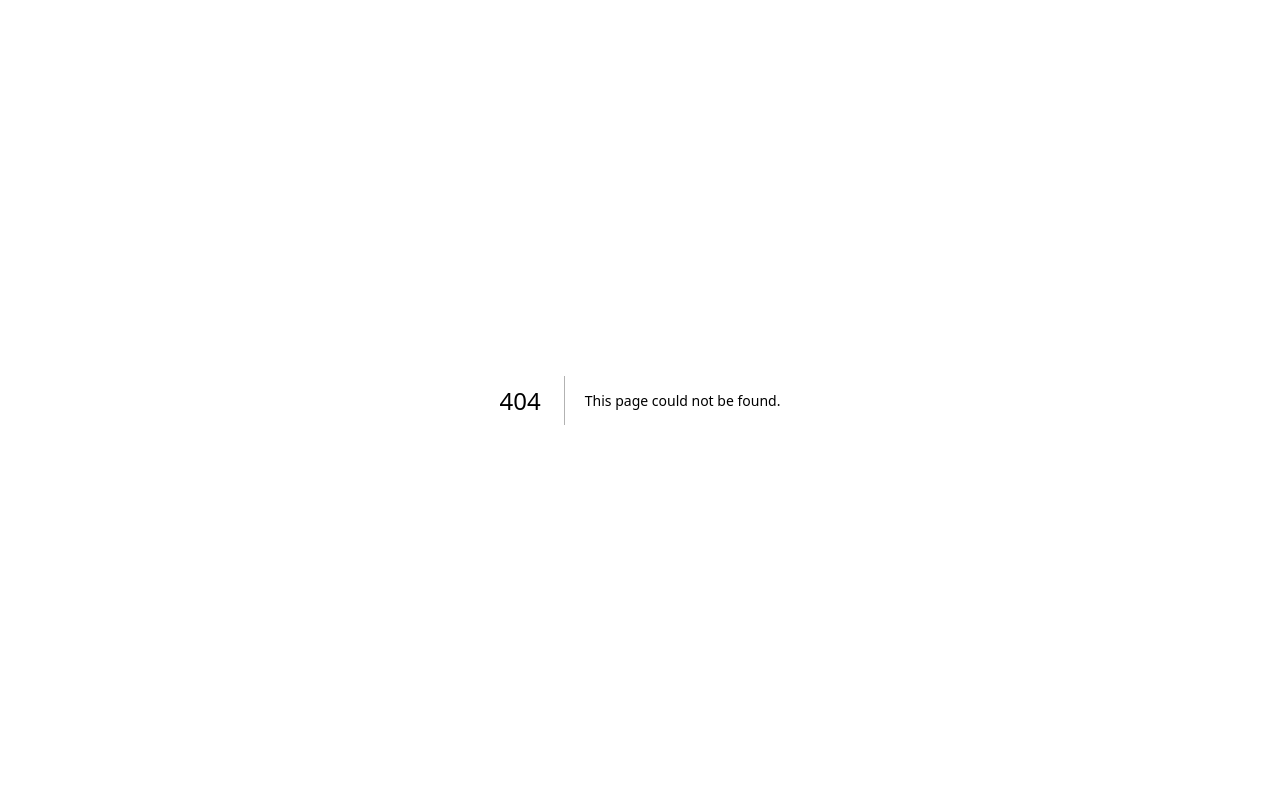
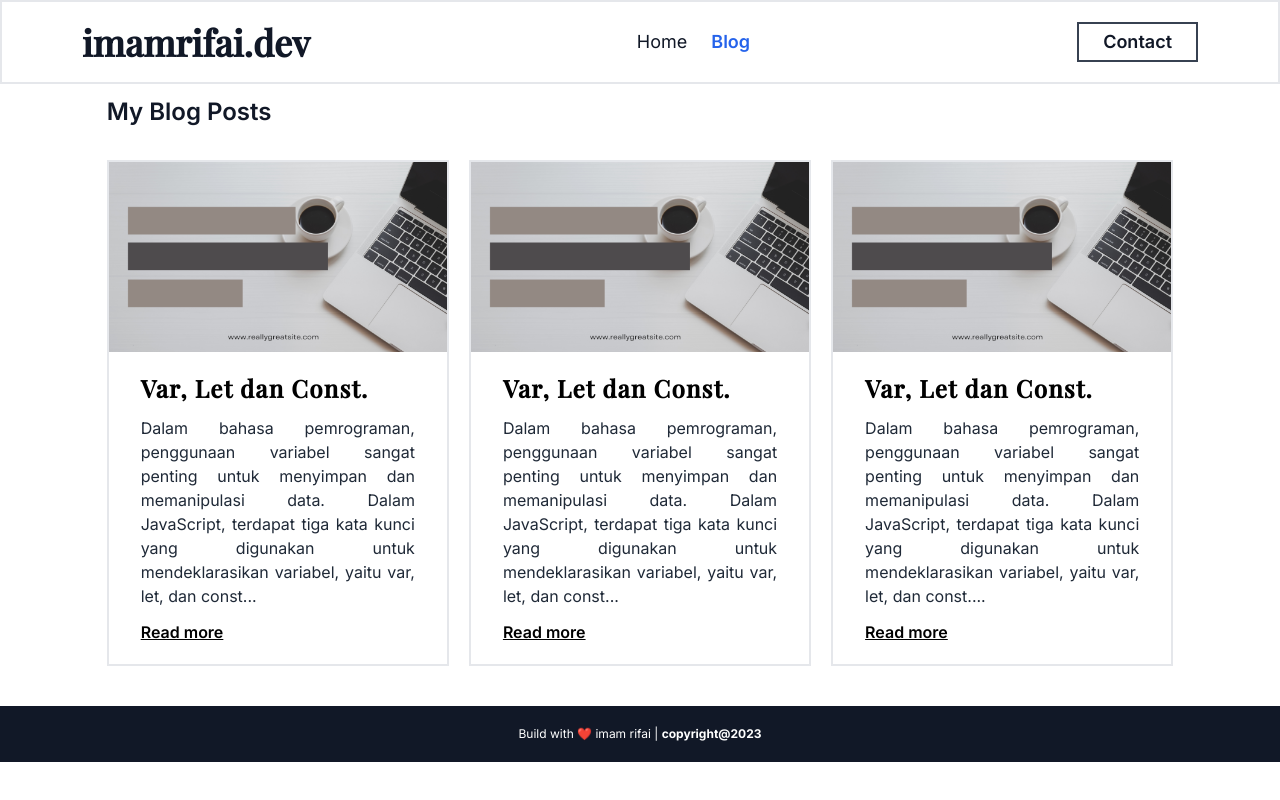
Before and after one commit to mohimamrifai/imamrifaidev-my-id, a Next.js app: page /blog in a window 1280 px wide. Before the commit this address had no page. Built offline with nearby package versions, Linux system fonts and the light colour scheme.

Commit message:
update blog section

```diff
--- /dev/null
+++ b/app/blog/layout.jsx
@@ -0,0 +1,12 @@
+import Footer from "../components/Footer";
+import Navbar from "../components/Navbar";
+
+export default function BlogLayout({ children }) {
+    return (
+        <>
+            <Navbar />
+            {children}
+            <Footer />
+        </>
+    )
+}
--- /dev/null
+++ b/app/blog/page.jsx
@@ -0,0 +1,25 @@
+import React from 'react'
+import { posts } from '../posts'
+import Image from 'next/image'
+import Link from 'next/link'
+
+
+export default function Blog() {
+    return (
+        <div className='mt-20 w-10/12 mx-auto'>
+            <h1 className='text-2xl font-semibold text-gray-900 md:mt-24'>My Blog Posts</h1>
+            <div className='mt-8 lg:grid lg:gap-5 lg:grid-cols-3'>
+                {posts.map(({ id, judul, slug, desc }) => (
+                    <div key={id} className='border-2 mb-10 pb-5'>
+                    <Image
+                        src="/blog/post-img.png" width={300} height={350} alt='gambar' className='w-full mb-5'
+                     />
+                        <Link href={`/blog/${slug}`} className='text-2xl ps-8 font-playFair tracking-wider font-bold'>{judul}</Link>
+                        <p className='my-3 px-8 text-justify text-gray-800'>{desc}...</p>
+                        <Link href={`/blog/${slug}`} className='underline ps-8 font-semibold'>Read more</Link>
+                    </div>
+                ))}
+            </div>
+        </div>
+    )
+}
--- /dev/null
+++ b/app/components/Footer.jsx
@@ -0,0 +1,7 @@
+import React from 'react'
+
+export default function Footer() {
+  return (
+    <footer className='text-center bg-gray-900 py-5 text-white text-xs'>Build with ❤️ imam rifai | <b>copyright@2023</b></footer>
+  )
+}
--- a/app/components/Navbar.jsx
+++ b/app/components/Navbar.jsx
@@ -1,19 +1,36 @@
 "use client"
+
+import { usePathname } from 'next/navigation';
 
 import React, { useState } from 'react'
 import Image from 'next/image'
 
 export default function Navbar() {
+
+    const navLinks = [
+        {
+            name: "Home",
+            href: "/"
+        },
+        {
+            name: "Blog",
+            href: "/blog"
+        },
+    ]
     const [active, setActive] = useState(false);
+    const pathname = usePathname();
 
     return (
         <div>
             <nav className='flex justify-between items-center py-2 px-6 border-2 fixed top-0 w-full md:py-5 lg:px-20 bg-white z-20'>
                 <h1 className='text-gray-900 text-3xl font-semibold font-playFair md:text-4xl'>imamrifai.dev</h1>
                 <div className='hidden md:flex md:items-center'>
-                    <a href="#home" className='text-lg mx-3'>Home</a>
-                    <a href="#about" className='text-lg mx-3'>About us</a>
-                    <a href="#portofolio" className='text-lg mx-3'>Portofolio</a>
+                    {navLinks.map(({ name, href }) => (
+                        <a href={href} className={`text-lg mx-3 ${pathname === href ? "text-blue-600 font-semibold" : "text-gray-900"}`}>{name}</a>
+                    ))}
+                    {/* <Link href="#about" className='text-lg mx-3'>About us</Link>
+                    <Link href="#portofolio" className='text-lg mx-3'>Portofolio</Link>
+                    <Link href="/blog" className='text-lg mx-3'>Blog</Link> */}
                 </div>
                 <a href="#" className='hidden md:block md:text-lg border-2  md:border-gray-700 md:w-min md:py-1 md:px-6 md:text-gray-900 md:font-semibold'>Contact</a>
                 <Image
@@ -35,11 +52,10 @@ export default function Navbar() {
                     className='absolute right-5 top-5'
                     onClick={() => setActive(false)}
                     alt='close'
-                 />
+                />
                 <div className='flex flex-col'>
-                    <a href="#home" className='mb-3 text-lg' onClick={() => setActive(false)} >Home</a>
-                    <a href="#about" onClick={() => setActive(false)} className='mb-3 text-lg'>About us</a>
-                    <a href="#portofolio"  onClick={() => setActive(false)} className='mb-8 text-lg'>Portofolio</a>
+                    <a href="/" className='mb-3 text-lg' onClick={() => setActive(false)} >Home</a>
+                    <a href="/blog" onClick={() => setActive(false)} className='mb-3 text-lg'>Blog</a>
                     <a href="#" className='mb-3 text-lg border-2 border-white w-min py-1 px-6'>Contact</a>
                 </div>
             </div>
--- a/app/components/Projects.jsx
+++ b/app/components/Projects.jsx
@@ -1,6 +1,7 @@
 import React from 'react'
 import Card from './Card'
 import { datas } from '../data'
+import Link from 'next/link'
 
 
 export default function Projects() {
@@ -22,6 +23,8 @@ export default function Projects() {
                          />
                 ))}
             </div>
+            <Link href="#" className='block text-center my-10
+            underline text-xl font-medium text-gray-900'>See all projects</Link>
         </div>
     )
 }
--- a/app/page.js
+++ b/app/page.js
@@ -3,6 +3,7 @@ import Hero from './components/Hero'
 import Projects from './components/Projects'
 import Navbar from './components/Navbar'
 import About from './components/About'
+import Footer from './components/Footer'
 
 export default function Home() {
   return (
@@ -13,6 +14,7 @@ export default function Home() {
         <About />
         <Projects />
       </main>
+      <Footer />
     </>
   )
 }
--- /dev/null
+++ b/app/posts.js
@@ -0,0 +1,20 @@
+export const posts = [
+    {
+        id: 1,
+        judul: "Var, Let dan Const.",
+        slug: "var-let-dan-const",
+        desc: "Dalam bahasa pemrograman, penggunaan variabel sangat penting untuk menyimpan dan memanipulasi data. Dalam JavaScript, terdapat tiga kata kunci yang digunakan untuk mendeklarasikan variabel, yaitu var, let, dan const",
+    },
+    {
+        id: 2,
+        judul: "Var, Let dan Const.",
+        slug: "var-let-dan-const",
+        desc: "Dalam bahasa pemrograman, penggunaan variabel sangat penting untuk menyimpan dan memanipulasi data. Dalam JavaScript, terdapat tiga kata kunci yang digunakan untuk mendeklarasikan variabel, yaitu var, let, dan const",
+    },
+    {
+        id: 3,
+        judul: "Var, Let dan Const.",
+        slug: "var-let-dan-const",
+        desc: "Dalam bahasa pemrograman, penggunaan variabel sangat penting untuk menyimpan dan memanipulasi data. Dalam JavaScript, terdapat tiga kata kunci yang digunakan untuk mendeklarasikan variabel, yaitu var, let, dan const.",
+    }
+]
```
Also changed, not shown: public/blog/post-img.png (added).
